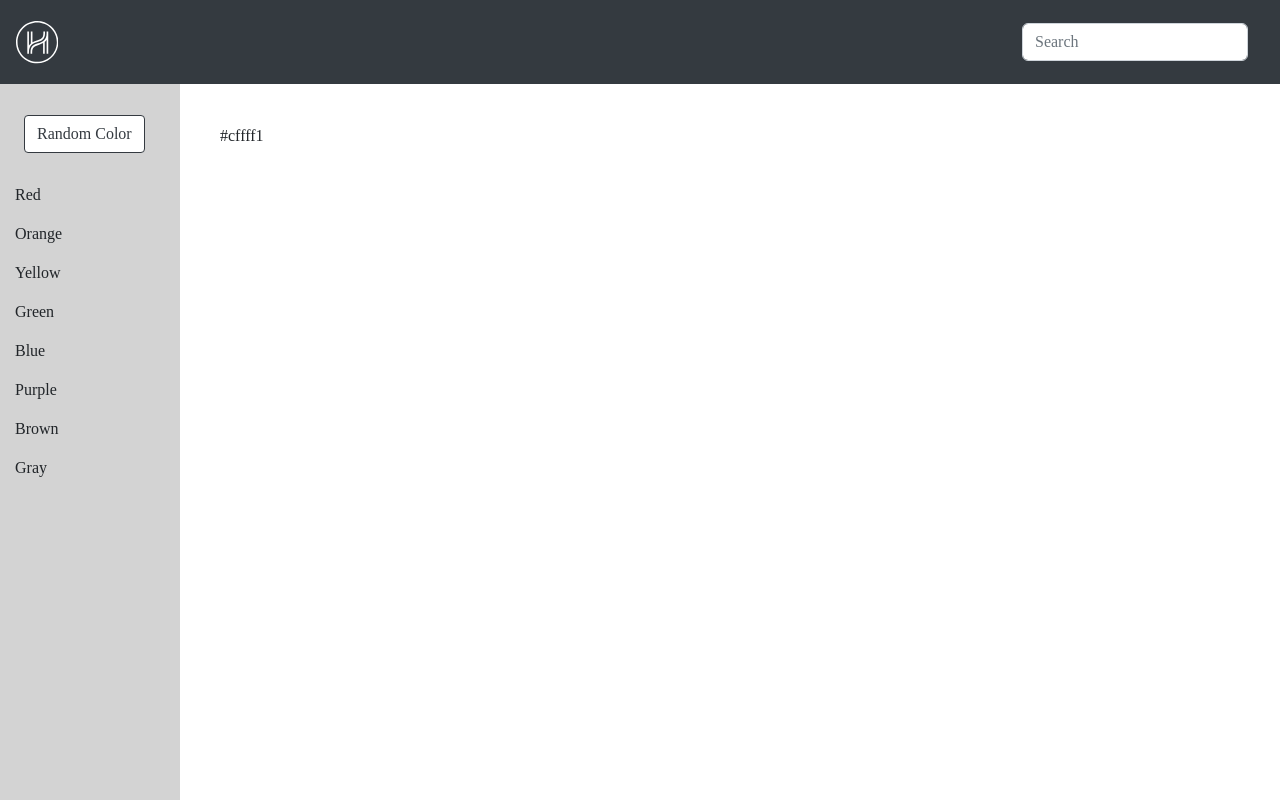
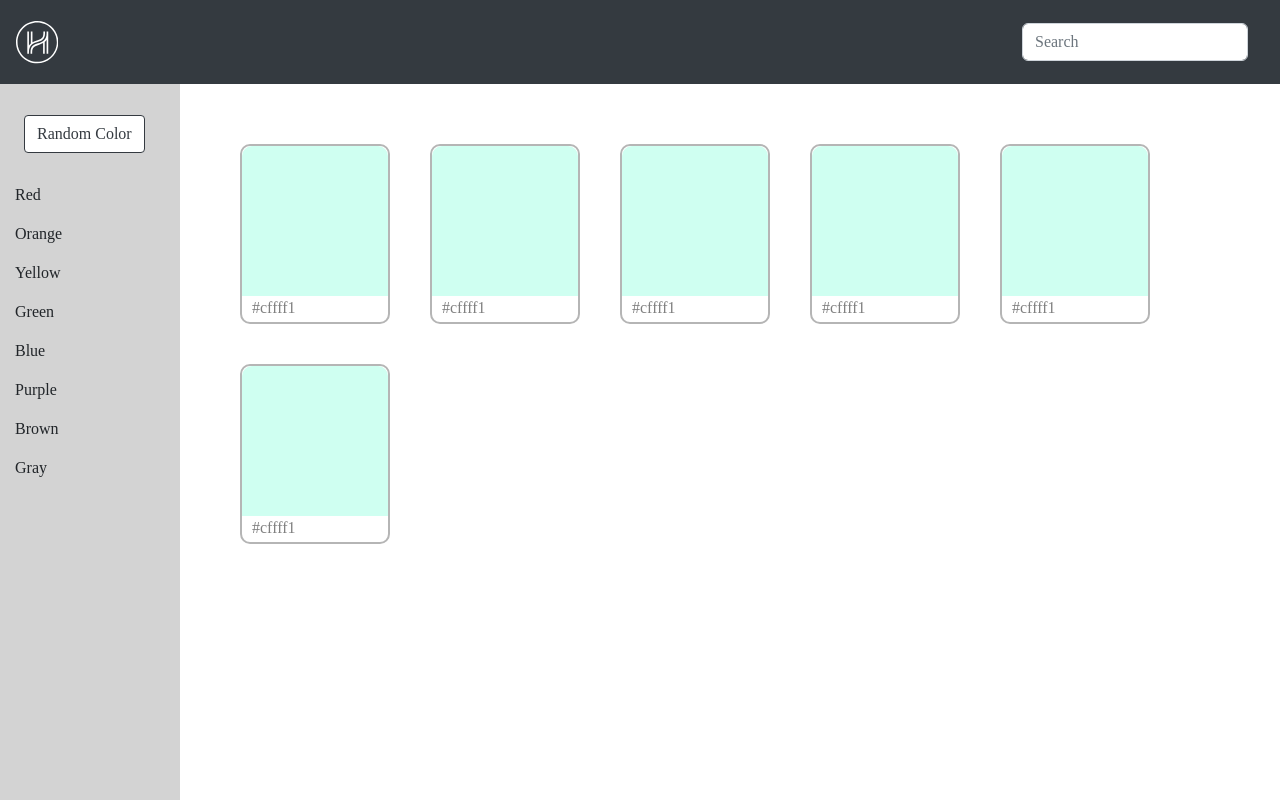
Before and after one commit to GrantEadie/hh-interview-challenge, a React (Create React App) app: page / in a window 1280 px wide. Built offline with nearby package versions, Linux system fonts and the light colour scheme; a web font is replaced by a local one.

Commit message:
finalize swatches.

```diff
--- a/src/components/Main.js
+++ b/src/components/Main.js
@@ -1,9 +1,16 @@
-import Swatch from "./Swatch"
+import Swatch from "./Swatch";
 
 export default function Main() {
   return (
     <>
-    <Swatch hexCode="#cffff1"/>
+      <div className="main-grid-container">
+        <Swatch hexCode="#cffff1" />
+        <Swatch hexCode="#cffff1" />
+        <Swatch hexCode="#cffff1" />
+        <Swatch hexCode="#cffff1" />
+        <Swatch hexCode="#cffff1" />
+        <Swatch hexCode="#cffff1" />
+      </div>
     </>
-  )
+  );
 }
--- a/src/components/Swatch.js
+++ b/src/components/Swatch.js
@@ -4,7 +4,7 @@ export default function Swatch(props) {
   return (
     <>
     <div className="swatch-container">
-      <div className="swatch-color"></div>
+      <div className="swatch-color" style={{background: hexCode}}></div>
       <p>{hexCode}</p>
     </div>
     </>
--- a/src/index.css
+++ b/src/index.css
@@ -34,3 +34,27 @@ body {
   margin-top: 40px;
   margin-right: 40px;
 }
+
+.swatch-container {
+  height: 180px;
+  width: 150px;
+  border-radius: 10px;
+  border: 2px solid rgb(181, 181, 181);
+  margin: 20px;
+}
+
+.swatch-color {
+  height: 150px;
+  border-top-left-radius:10px;
+  border-top-right-radius:10px;
+}
+
+.swatch-container p {
+  color: grey;
+  margin-left: 10px;
+}
+
+.main-grid-container {
+  display: flex;
+  flex-wrap: wrap;
+}
```
